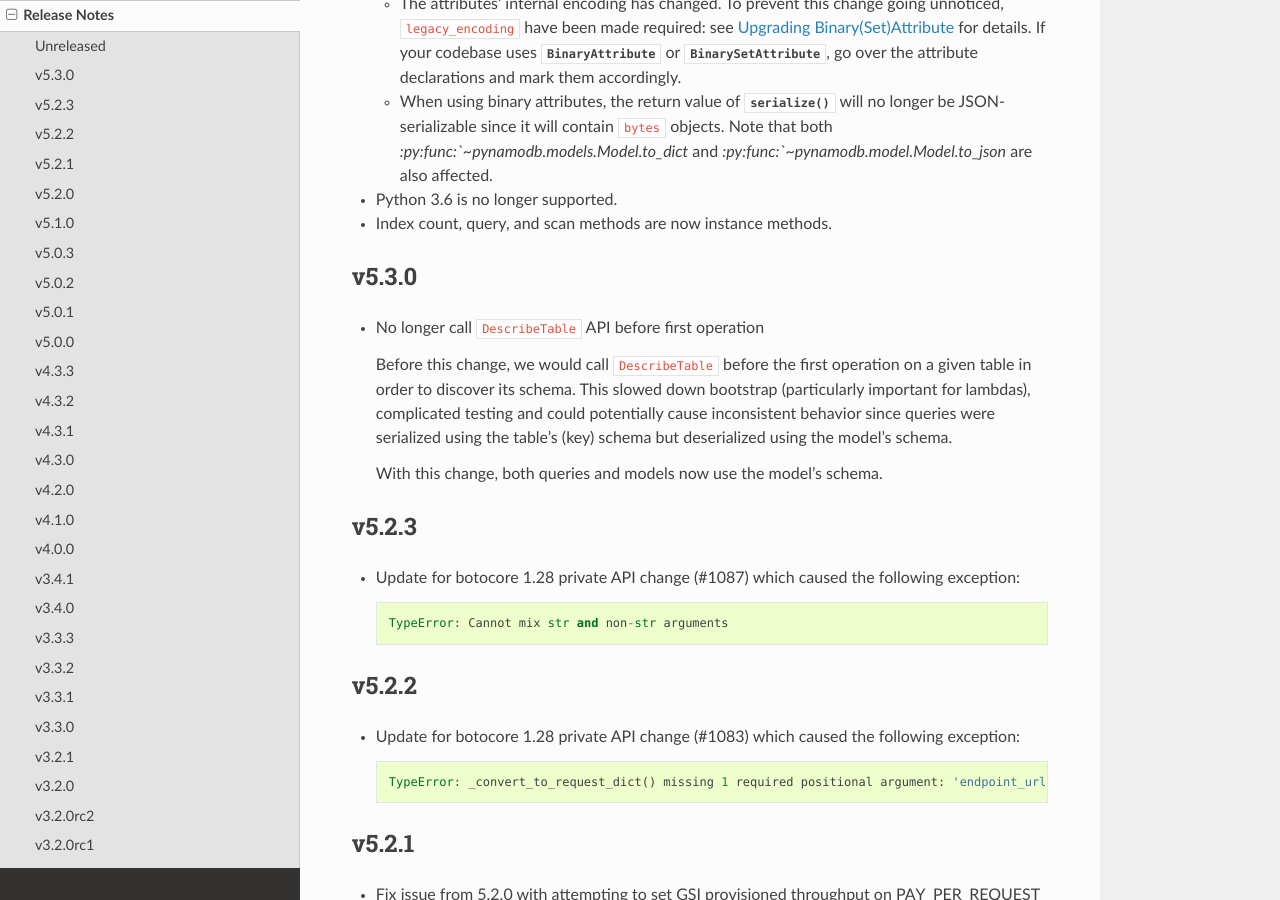
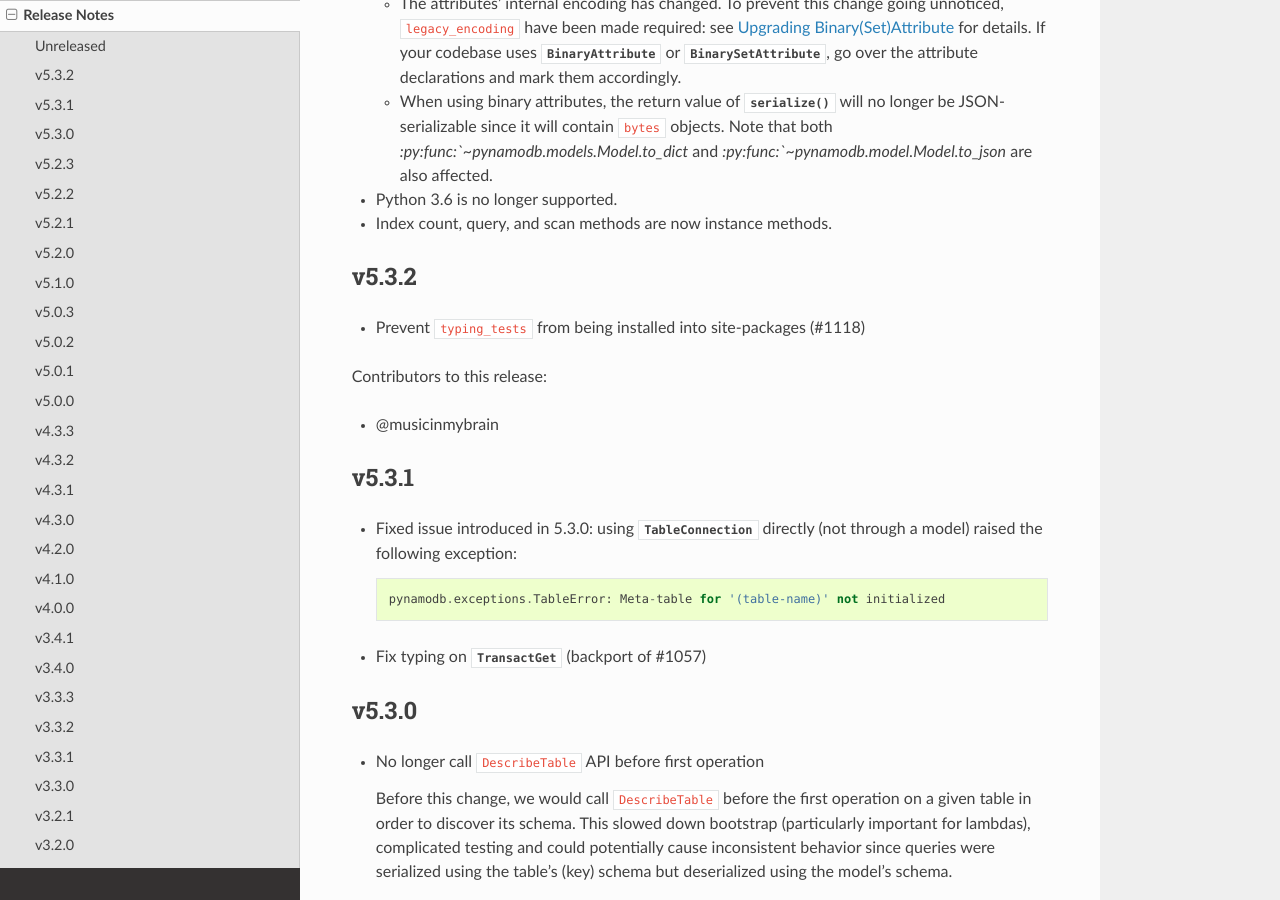
Before and after one commit to pynamodb/PynamoDB, a Sphinx documentation site: the page built from docs/release_notes.rst, in a window 1280 px wide and 900 px high, scrolled down 297 px. Built offline with Sphinx 7.4.7 and the Read the Docs theme 2.0.0, drawn with Linux system fonts in a browser that asks for light colours.

Commit message:
Sync release notes from 5.x branch

```diff
--- a/docs/release_notes.rst
+++ b/docs/release_notes.rst
@@ -16,6 +16,25 @@ This is a major release and contains breaking changes. Please read the notes bel
 
 * Python 3.6 is no longer supported.
 * Index count, query, and scan methods are now instance methods.
+
+
+v5.3.2
+----------
+* Prevent ``typing_tests`` from being installed into site-packages (#1118)
+
+Contributors to this release:
+
+* @musicinmybrain
+
+
+v5.3.1
+----------
+* Fixed issue introduced in 5.3.0: using :py:class:`~pynamodb.connection.table.TableConnection` directly (not through a model)
+  raised the following exception::
+
+    pynamodb.exceptions.TableError: Meta-table for '(table-name)' not initialized
+
+* Fix typing on :py:class:`~pynamodb.transactions.TransactGet` (backport of #1057)
 
 
 v5.3.0
```
